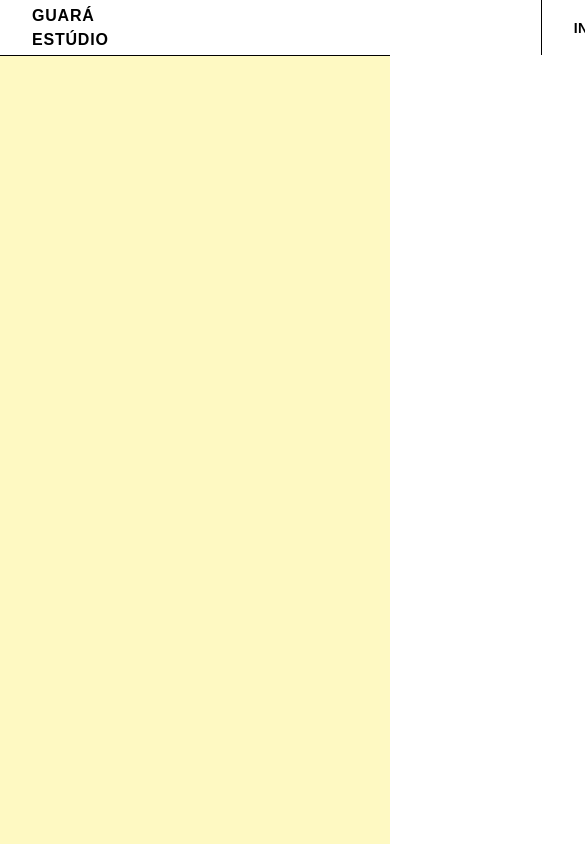
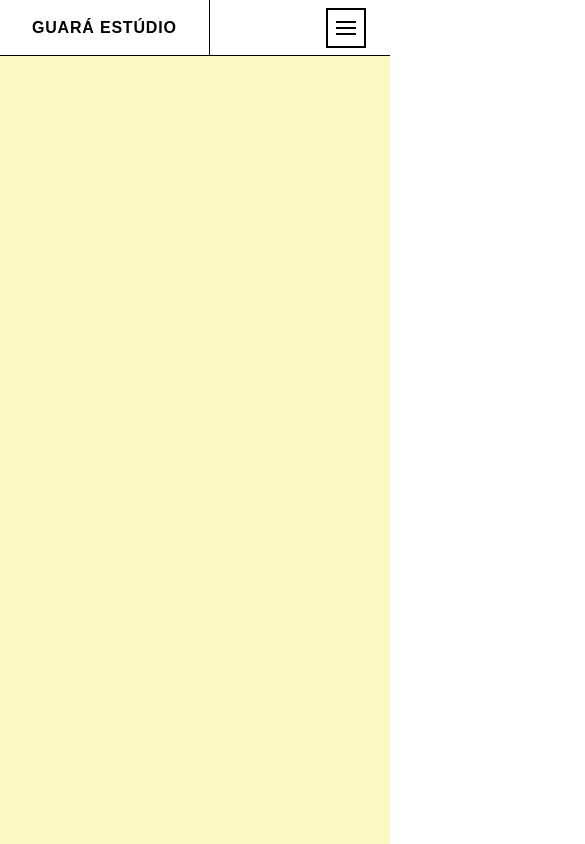
Before and after one commit to frank159/Portfolio, a Next.js app: page / in a window 390 px wide. Shown: the top 844 px of the page, 585 px wide, since content can reach past the window. Built offline with nearby package versions, Linux system fonts and the light colour scheme; a web font is replaced by a local one.

Commit message:
fiture: correção mobile

```diff
--- a/src/app/page.tsx
+++ b/src/app/page.tsx
@@ -1,13 +1,11 @@
 
 import Header from "../components/Header/Header";
-import Footer from "../components/Footer/Footer";
 import VideoPage from "../pages/VideoPage";
 import MainPage from "../pages/MainPage";
 
 export default function Home() {
-
   return (
-    <div className="flex flex-col min-h-screen bg-[#faf8f5] font-sans text-black selection:bg-black selection:text-white">
+    <div className="flex flex-col min-h-screen bg-[#faf8f5] font-sans text-black selection:bg-black selection:text-white pt-14">
       <Header />
       <VideoPage />
       <MainPage />
--- a/src/components/Header/Header.tsx
+++ b/src/components/Header/Header.tsx
@@ -1,16 +1,24 @@
+"use client";
+
+import { useState } from "react";
 import Link from "next/link";
+import { motion, AnimatePresence } from "framer-motion";
 
 export default function Header() {
+  const [isMenuOpen, setIsMenuOpen] = useState(false);
+
   return (
-    <header className="flex w-full h-14 items-stretch border-b border-black bg-white font-semibold text-sm tracking-wide text-black">
+    // position fixed e z-50 para flutuar no topo
+    <header className="fixed top-0 left-0 flex w-full z-50 h-14 items-stretch border-b border-black bg-white font-semibold text-sm tracking-wide text-black transition-all">
 
-      <div className="flex items-center mr-100 px-8">
+      <div className="flex items-center px-8 border-r border-black lg:border-none lg:mr-100">
         <h1 className="m-0 text-base font-bold uppercase tracking-wider">
           Guará Estúdio
         </h1>
       </div>
 
-      <nav className="flex flex-1 items-center justify-between border-l border-black px-8 uppercase">
+      {/* Navegação Desktop (Escondida no Mobile) */}
+      <nav className="hidden lg:flex flex-1 items-center justify-between border-l border-black px-8 uppercase">
         <Link href="/" className="hover:opacity-70 transition-opacity">INÍCIO</Link>
         <Link href="/" className="hover:opacity-70 transition-opacity">WEB SITE</Link>
         <Link href="/" className="hover:opacity-70 transition-opacity">SERIGRAFIA</Link>
@@ -21,6 +29,45 @@ export default function Header() {
         <Link href="/" className="hover:opacity-70 transition-opacity">CONTATO</Link>
       </nav>
 
+      {/* Botão Sanduíche Mobile (Escondido no Desktop) */}
+      <div className="flex lg:hidden flex-1 justify-end items-center px-6">
+        <button
+          onClick={() => setIsMenuOpen(!isMenuOpen)}
+          className="flex flex-col justify-center items-center gap-1 w-10 h-10 border-2 border-black bg-transparent cursor-pointer"
+          aria-label="Abrir menu"
+        >
+          {/* Linha superior: Rotaciona e desce (positivo) */}
+          <span className={`block w-5 h-0.5 bg-black transition-all duration-300 ease-in-out origin-center ${isMenuOpen ? 'rotate-45 translate-y-1.5' : ''}`}></span>
+
+          {/* Linha do meio: Fica transparente */}
+          <span className={`block w-5 h-0.5 bg-black transition-all duration-300 ease-in-out ${isMenuOpen ? 'opacity-0' : ''}`}></span>
+
+          {/* Linha inferior: Rotaciona pro lado oposto e SOBE (negativo) */}
+          <span className={`block w-5 h-0.5 bg-black transition-all duration-300 ease-in-out origin-center ${isMenuOpen ? '-rotate-45 -translate-y-1.5' : ''}`}></span>
+        </button>
+      </div>
+
+      {/* Dropdown do Menu Mobile */}
+      <AnimatePresence>
+        {isMenuOpen && (
+          <motion.nav
+            initial={{ height: 0, opacity: 0 }}
+            animate={{ height: "auto", opacity: 1 }}
+            exit={{ height: 0, opacity: 0 }}
+            className="absolute top-14 left-0 w-full bg-white border-b border-black flex flex-col uppercase overflow-hidden lg:hidden"
+          >
+            {/* Adicionei bordas inferiores em cada link para manter a estética editorial do seu layout */}
+            <Link href="/" className="px-8 py-4 border-b border-black hover:bg-zinc-100">INÍCIO</Link>
+            <Link href="/" className="px-8 py-4 border-b border-black hover:bg-zinc-100">WEB SITE</Link>
+            <Link href="/" className="px-8 py-4 border-b border-black hover:bg-zinc-100">SERIGRAFIA</Link>
+            <Link href="/" className="px-8 py-4 border-b border-black hover:bg-zinc-100">DESEN. DE CÓDIGO</Link>
+            <Link href="/" className="px-8 py-4 border-b border-black hover:bg-zinc-100">DESIGN</Link>
+            <Link href="/" className="px-8 py-4 border-b border-black hover:bg-zinc-100">JOGOS</Link>
+            <Link href="/" className="px-8 py-4 border-b border-black hover:bg-zinc-100">LOJA</Link>
+            <Link href="/" className="px-8 py-4 hover:bg-zinc-100">CONTATO</Link>
+          </motion.nav>
+        )}
+      </AnimatePresence>
     </header>
   );
 }
--- a/src/pages/MainPage.tsx
+++ b/src/pages/MainPage.tsx
@@ -105,10 +105,9 @@ export default function MainPage() {
                     <hr className="border-black " />
                 </div>
             </div>
-            <div className="border-r h-160 " />
-            {/* --- COLUNA DIREITA (Carrossel) --- */}
+            <div className="hidden lg:block self-stretch border-r border-black" />
             <div className="flex w-full lg:w-1/2 items-center justify-center p-8 lg:p-20">
-                <div className="relative w-full aspect-[4/3] bg-zinc-100 overflow-hidden">
+                <div className="relative w-full aspect-4/3 bg-zinc-100 overflow-hidden">
                     <AnimatePresence mode="wait">
                         <motion.div
                             key={currentSlide}
@@ -118,8 +117,6 @@ export default function MainPage() {
                             transition={{ duration: 0.8 }} // Suavidade da transição
                             className={`absolute inset-0 w-full h-full ${slides[currentSlide]}`}
                         >
-                            {/* QUANDO TIVER AS IMAGENS, USE A TAG ABAIXO EM VEZ DAS CORES DE FUNDO: */}
-                            {/* <img src={slides[currentSlide]} alt="Carrossel Guará" className="w-full h-full object-cover" /> */}
                         </motion.div>
                     </AnimatePresence>
                 </div>
```
